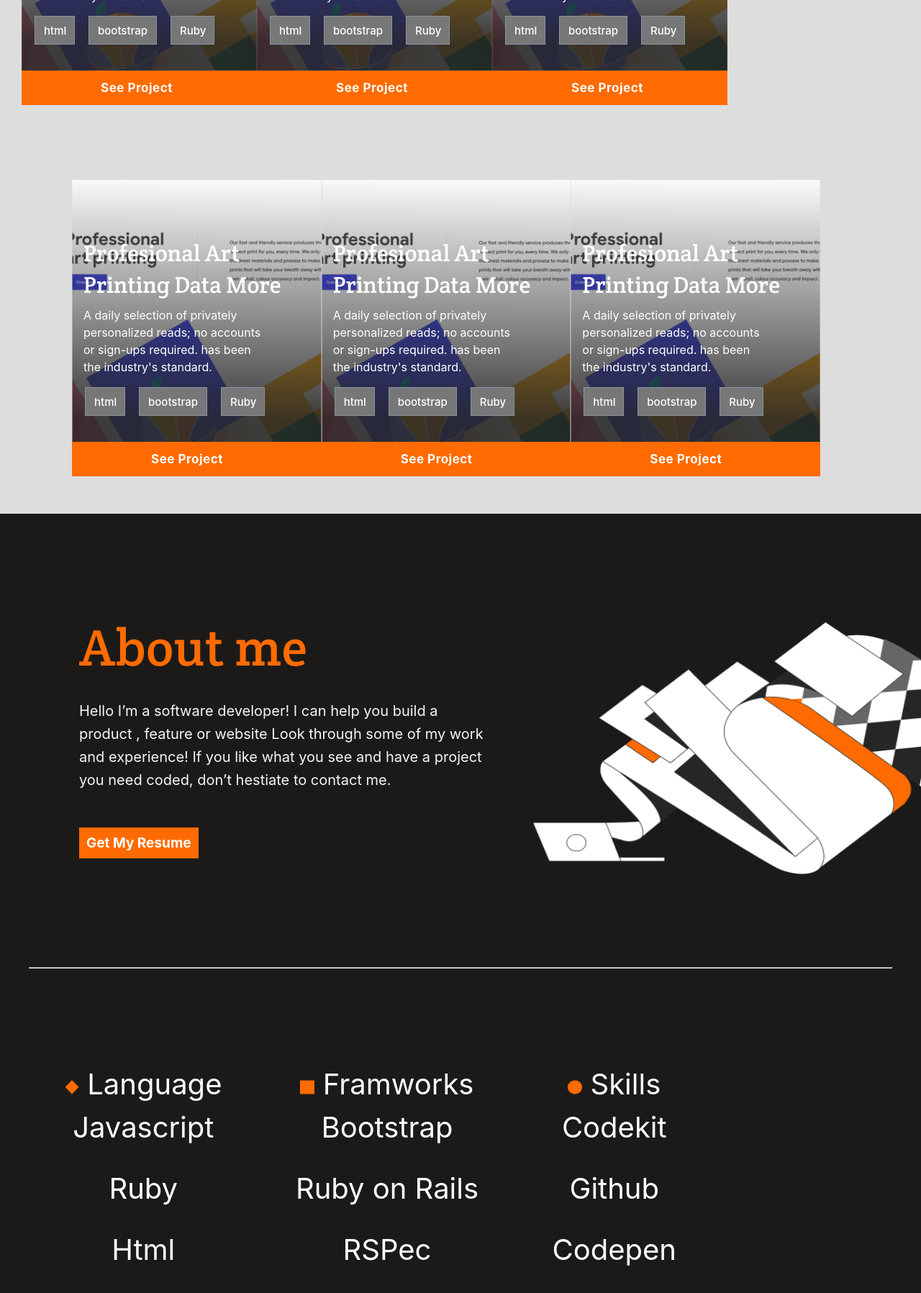
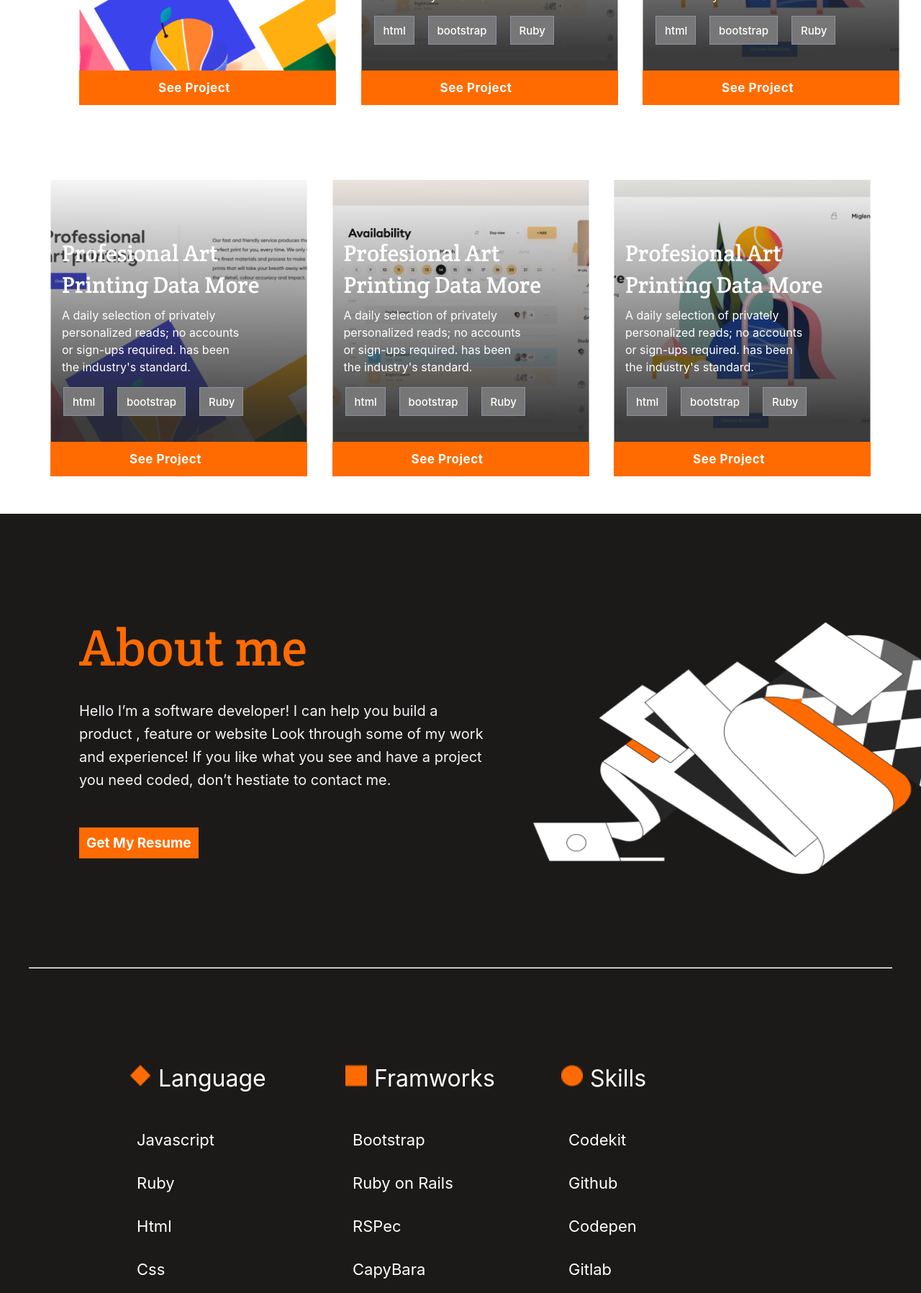
Before and after one commit to Ol-create/Mobile-Project2.0, a website: page index.html in a window 1280 px wide. Shown: the part 1698-3495 px from the top of the page at 72% size. Drawn offline with Linux system fonts and the light colour scheme.

Commit message:
Add styles to work section

```diff
--- a/index.html
+++ b/index.html
@@ -89,7 +89,7 @@
         <div class="flex-d">
 
             <div class="content_1 content-flex ">
-                <div class="img04">
+                <div class="img_01 img04">
                     <h3 class="title-post">Profesional Art Printing Data More</h3>
                     <p class="supporting-text">A daily selection of privately personalized
                         reads; no accounts or sign-ups required.
@@ -104,7 +104,7 @@
             </div>
 
             <div class="content_1 content-flex">
-                <div class="img04">
+                <div class="img_02 img04">
                     <h3 class="title-post">Profesional Art Printing Data More</h3>
                     <p class="supporting-text">A daily selection of privately personalized
                         reads; no accounts or sign-ups required.
@@ -119,7 +119,7 @@
             </div>
 
             <div class="content_1 content-flex">
-                <div class="img04">
+                <div class="img_03 img04">
                     <h3 class="title-post">Profesional Art Printing Data More</h3>
                     <p class="supporting-text">A daily selection of privately personalized
                         reads; no accounts or sign-ups required.
@@ -153,7 +153,7 @@
             </div>
 
             <div class="content_1 content-flex">
-                <div class="img04">
+                <div  class=" img_02 img04">
                     <h3 class="title-post">Profesional Art Printing Data More</h3>
                     <p class="supporting-text">A daily selection of privately personalized
                         reads; no accounts or sign-ups required.
@@ -168,7 +168,7 @@
             </div>
 
             <div class="content_1 content-flex">
-                <div class="img04">
+                <div class=" img_03 img04">
                     <h3 class="title-post">Profesional Art Printing Data More</h3>
                     <p class="supporting-text">A daily selection of privately personalized
                         reads; no accounts or sign-ups required.
@@ -200,11 +200,12 @@
 
             </div>
 
-
             <div class="list_lang flex-f2">
                 <ul>
-                    <li class="li-first-child"><span><img class="lang-img-icon" src="./image/diamond.png" alt=""></span>
-                        Language</li>
+                    <ul class="li-first-child">
+                        <li><span><img class="lang-img-icon" src="./image/diamond.png" alt=""></span>
+                            Language</li>
+                      </ul>
                     <li>Javascript</li>
                     <li>Ruby</li>
                     <li>Html</li>
@@ -212,8 +213,10 @@
                 </ul>
 
                 <ul>
-                    <li class="li-first-child"><span><img class="lang-img-icon" src="./image/square.png" alt=""></span>
-                        Framworks</li>
+                    <ul class="li-first-child">
+                            <li><span ><img class="lang-img-icon" src="./image/square.png" alt=""></span>
+                                Framworks</li>
+                      </ul>
                     <li>Bootstrap</li>
                     <li>Ruby on Rails</li>
                     <li>RSPec</li>
@@ -222,8 +225,10 @@
                 </ul>
 
                 <ul>
-                    <li class="li-first-child"><span><img class="lang-img-icon" src="./image/circle.png" alt=""></span>
-                        Skills</li>
+                  <ul class="li-first-child">
+                        <li id="skills"><span><img class="lang-img-icon" src="./image/circle.png" alt=""></span>
+                            Skills</li>
+                        </ul>
                     <li>Codekit</li>
                     <li>Github</li>
                     <li>Codepen</li>
--- a/style.css
+++ b/style.css
@@ -6,6 +6,10 @@
 
 html {
   font-size: 16px;
+}
+
+body {
+  background-color: white;
 }
 
 /* Re-engineering my design */
@@ -53,8 +57,8 @@ html {
 .list_lang li {
   font-family: "Inter", sans-serif;
   font-style: normal;
-  font-weight: 25;
-  font-size: 22px;
+  font-weight: 400;
+  font-size: 20px;
   line-height: 50px;
   color: #fff;
   list-style: none;
@@ -227,7 +231,7 @@ ul {
   flex-direction: column;
   justify-content: center;
   padding: 100px 24px;
-  background-color: #e5e5e5;
+  background-color: white;
   overflow: hidden;
 }
 
@@ -525,7 +529,7 @@ hr {
   position: absolute;
   width: 375px;
   height: 900px;
-  left: 120px;
+  left: 80px;
   top: 790px;
 }
 
@@ -533,12 +537,17 @@ hr {
   background-color: #eee;
 }
 
-.li-first-child {
+.li-first-child li {
+  position: relative;
+  top: 50px;
+  left: 45px;
+ display: flex;
+  width: 200px;
   font-style: normal;
   font-weight: bold;
-  font-size: 40px;
+  font-size: 25px;
   line-height: 44px;
-  height: 60px;
+  height: 90px;
 }
 
 /* Add Transition effect to form submit button */
@@ -594,7 +603,7 @@ hr {
   font-weight: bold;
   font-size: 32px;
   line-height: 44px;
-  text-align: center;
+  text-align: left;
   color: #172b4d;
 }
 
@@ -644,7 +653,7 @@ button[type=submit] {
 
 textarea {
   color: #2c2c2c;
-  background: #f5e9e4;
+  background: #fbf8f7;
   margin-top: 20px;
   height: 150px;
   width: 327px;
@@ -696,7 +705,6 @@ textarea {
 @media (min-width: 992px) {
   body {
     width: 100%;
-    background-color: #ddd;
   }
 
   .big-grid-container {
@@ -860,22 +868,44 @@ textarea {
     left: 460px;
   }
 
+.img_01 {
+  background-image: url(./image/img_1.png);
+}
+
+.img_02 {
+  background-image: url(./image/img_2.png);
+}
+
+.img_03 {
+  background-image: url(./image/img_3.png);
+}
+
+.img_01 .title-post,
+.img_01 .supporting-text,
+.img_01 .project-link {
+  display: none;
+}
+
+.img_01 .goto_project {
+  top: 363.5px;
+}
+
   .flex-d {
+    width: 1200px;
+    left: 80px;
     display: flex;
     justify-content: space-between;
     padding: 0 30px 0 30px;
   }
 
   .flex-e {
-    width: 1200px;
-
-    /* left: 140px; */
+    width: 1300px;
     position: relative;
     top: 1700px;
     display: flex;
     justify-content: space-between;
     padding: 24px 80px 0 80px;
-    left: 130px;
+    left: 100px;
   }
 
   @media (max-width: 1200px) {
@@ -884,12 +914,7 @@ textarea {
     }
 
     .flex-e {
-      width: 1000px;
-      position: relative;
-      top: 1700px;
-      display: flex;
-      justify-content: space-between;
-      padding: 24px 80px 0 80px;
+      width: 1300px;
       left: 230px;
     }
   }
@@ -910,17 +935,34 @@ textarea {
     flex-direction: row;
     align-items: flex-start;
     justify-content: space-between;
-    width: 850px;
-    left: 200px;
+    width: 800px;
+    left: 300px;
     top: 750px;
+    height: 900px;
   }
 
   .list_lang li {
     font-family: "Inter", sans-serif;
     font-style: normal;
     font-weight: 400;
-    font-size: 40px;
-    line-height: 85px;
+    font-size: 22px;
+    line-height: 60px;
+    text-align: left;
+  }
+
+  .li-first-child li {
+    display: absolute;
+    top: 10px;
+    left: 0;
+    font-size: 32px;
+    line-height: 50px;
+  }
+
+  .lang-img-icon {
+    position: relative;
+    right: 10px;
+    width: 30px;
+    height: 30px;
   }
 
   #about_img {
```
Also changed, not shown: image/img_1.png (added), image/img_2.png (added), image/img_3.png (added).
